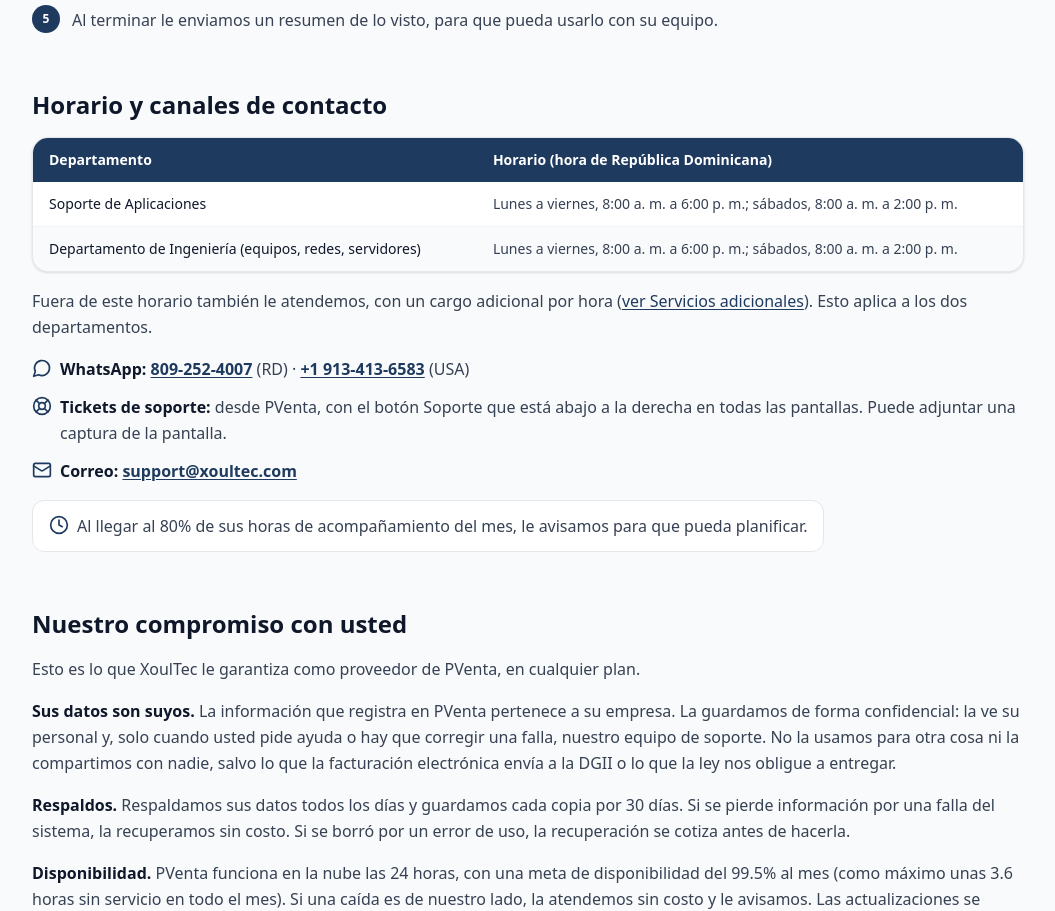
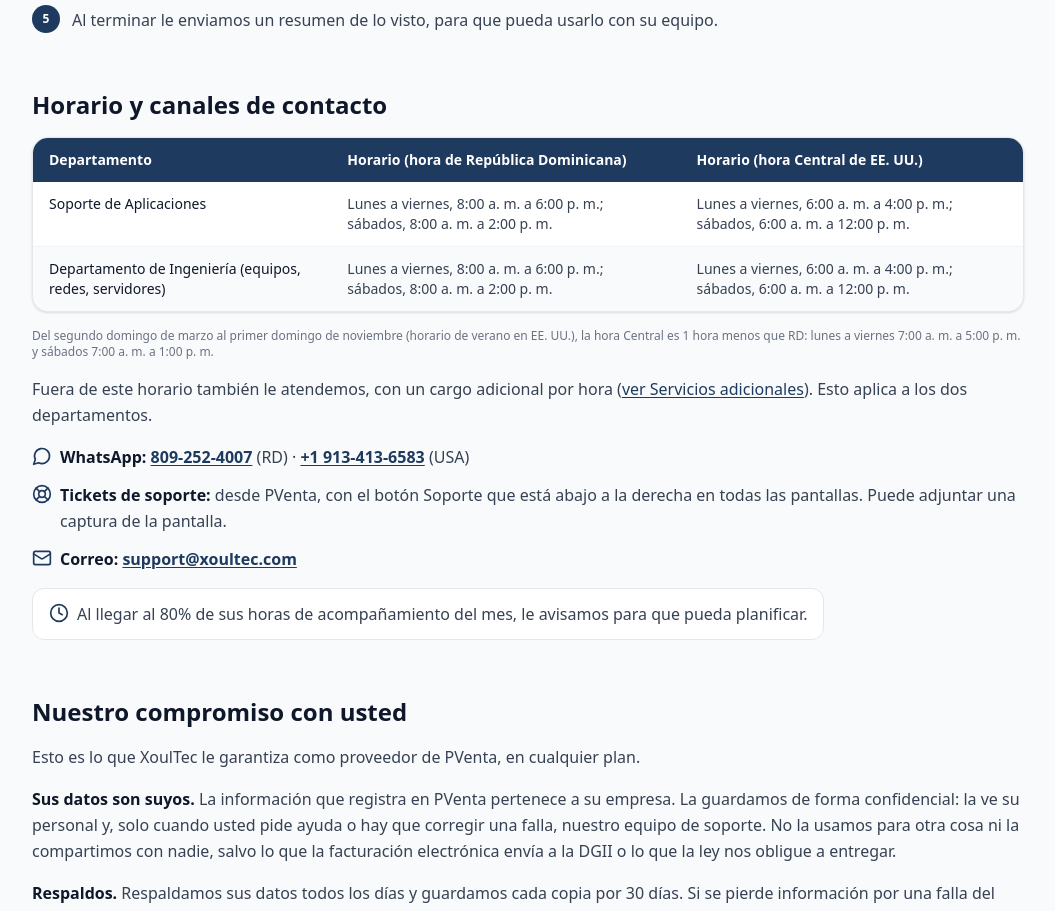
Before and after one commit to xoultec/homepage, a Next.js app: page /soporte-pventa in a window 1280 px wide. Shown: the part 4260-5171 px from the top of the page, without its empty margins (112-1167 px from the left). Built offline with nearby package versions, Linux system fonts and the light colour scheme.

Commit message:
fix(soporte-pventa): horario también en hora Central de EE. UU.

```diff
--- a/app/soporte-pventa/SoportePVentaLanding.tsx
+++ b/app/soporte-pventa/SoportePVentaLanding.tsx
@@ -153,6 +153,12 @@ export function SoportePVentaLanding() {
   const hours = t(
     'Lunes a viernes, 8:00 a. m. a 6:00 p. m.; sábados, 8:00 a. m. a 2:00 p. m.',
     'Monday to Friday, 8:00 a.m. to 6:00 p.m.; Saturdays, 8:00 a.m. to 2:00 p.m.',
+  )
+  // El 913 y los teléfonos de WhatsApp están en hora Central de EE. UU. En invierno (CST) es RD − 2 h;
+  // del 8-mar al 1-nov (CDT) es RD − 1 h, por eso la nota de abajo.
+  const hoursCT = t(
+    'Lunes a viernes, 6:00 a. m. a 4:00 p. m.; sábados, 6:00 a. m. a 12:00 p. m.',
+    'Monday to Friday, 6:00 a.m. to 4:00 p.m.; Saturdays, 6:00 a.m. to 12:00 p.m.',
   )
   const toContact = <SectionLink href="#horario">{t('ver Horario y canales de contacto', 'see Hours and contact channels')}</SectionLink>
   const toServices = <SectionLink href="#servicios-adicionales">{t('ver Servicios adicionales', 'see Additional services')}</SectionLink>
@@ -460,12 +466,22 @@ export function SoportePVentaLanding() {
         {/* Horario y canales */}
         <Section id="horario" title={t('Horario y canales de contacto', 'Hours and contact channels')}>
           <Table
-            head={[t('Departamento', 'Department'), t('Horario (hora de República Dominicana)', 'Hours (Dominican Republic time)')]}
+            head={[
+              t('Departamento', 'Department'),
+              t('Horario (hora de República Dominicana)', 'Hours (Dominican Republic time)'),
+              t('Horario (hora Central de EE. UU.)', 'Hours (US Central Time)'),
+            ]}
             rows={[
-              [t('Soporte de Aplicaciones', 'Applications Support'), hours],
-              [t('Departamento de Ingeniería (equipos, redes, servidores)', 'Engineering Department (computers, networks, servers)'), hours],
+              [t('Soporte de Aplicaciones', 'Applications Support'), hours, hoursCT],
+              [t('Departamento de Ingeniería (equipos, redes, servidores)', 'Engineering Department (computers, networks, servers)'), hours, hoursCT],
             ]}
           />
+          <p className="text-xs text-gray-500">
+            {t(
+              'Del segundo domingo de marzo al primer domingo de noviembre (horario de verano en EE. UU.), la hora Central es 1 hora menos que RD: lunes a viernes 7:00 a. m. a 5:00 p. m. y sábados 7:00 a. m. a 1:00 p. m.',
+              'From the second Sunday in March to the first Sunday in November (US daylight saving time), Central Time is 1 hour behind the DR: Monday to Friday 7:00 a.m. to 5:00 p.m. and Saturdays 7:00 a.m. to 1:00 p.m.',
+            )}
+          </p>
           <p>
             {t(
               'Fuera de este horario también le atendemos, con un cargo adicional por hora',
```
